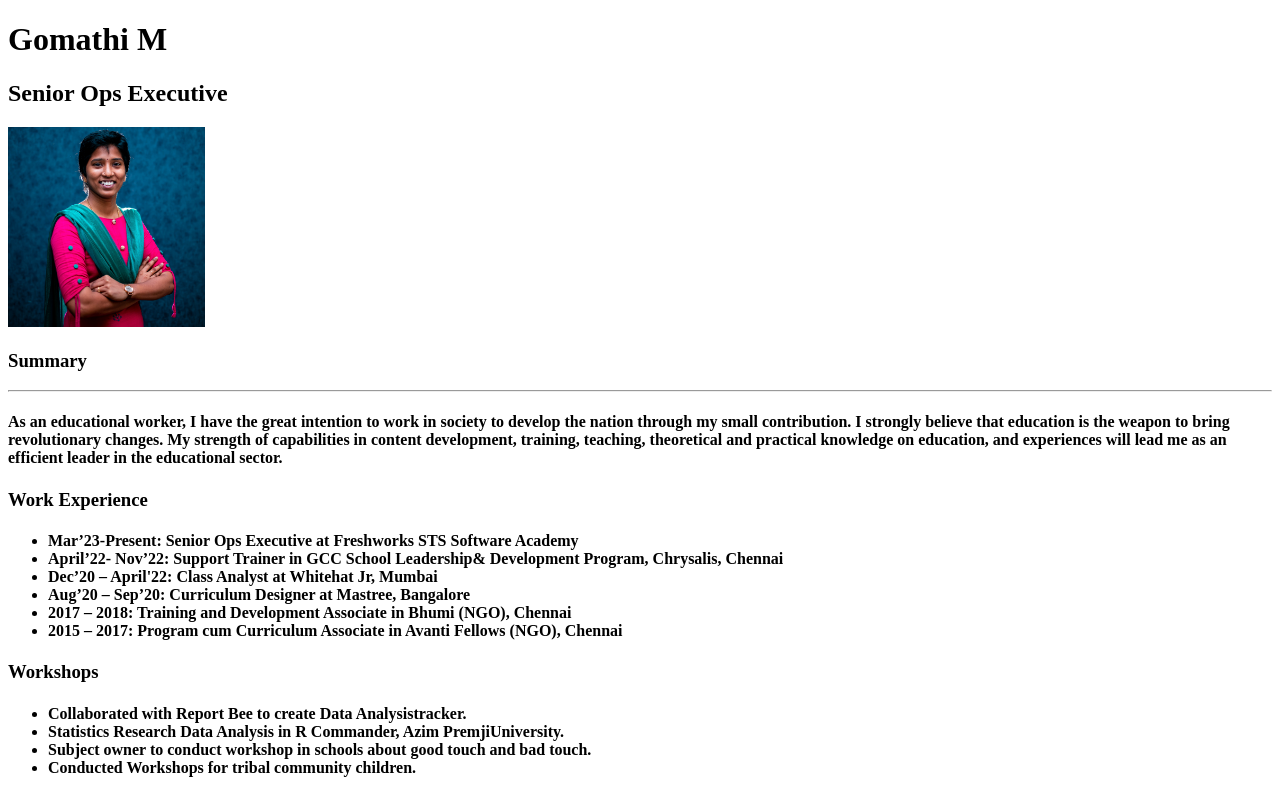
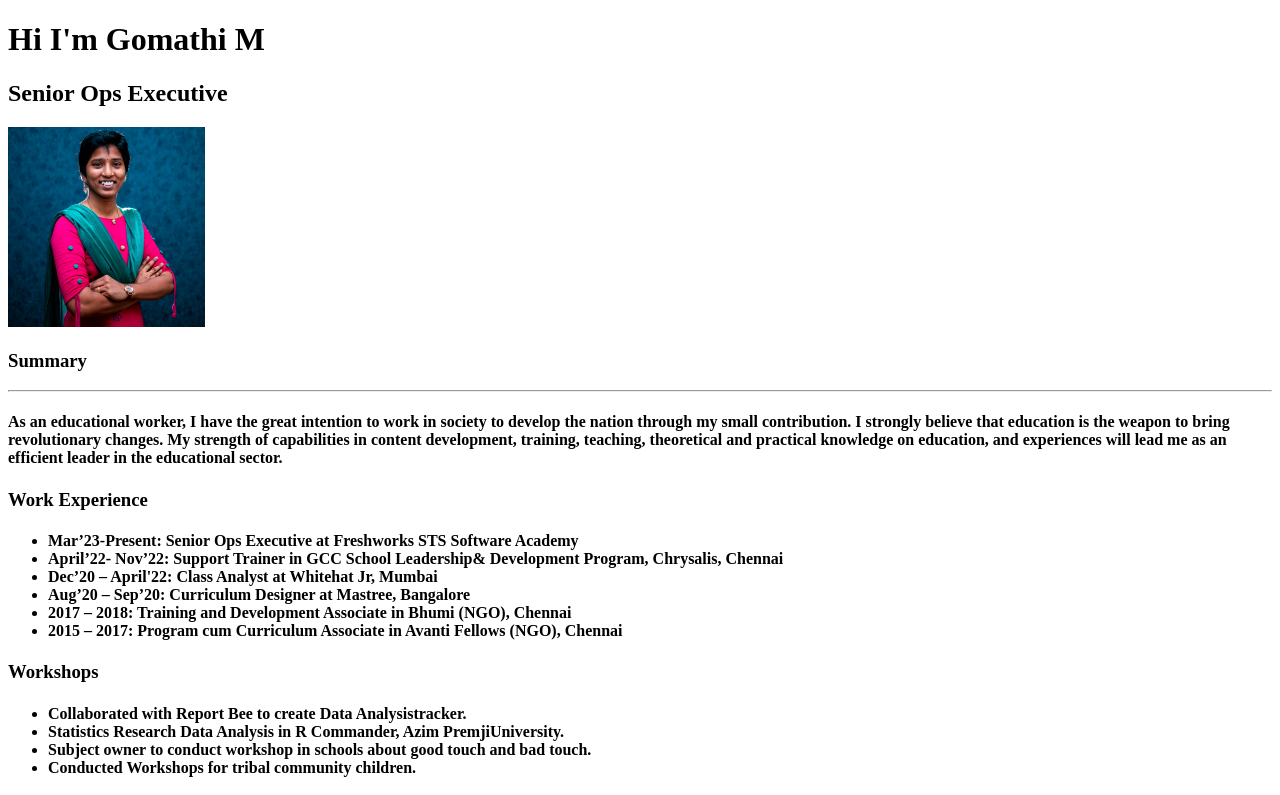
Before and after one commit to Gomathimuthu/portfolio, a plain HTML site: page Resume/index.html in a window 1280 px wide. Shown: the top 795 px of the page. Drawn offline with Linux system fonts and the light colour scheme.

Commit message:
update h1 tag

```diff
--- a/Resume/index.html
+++ b/Resume/index.html
@@ -6,7 +6,7 @@
     <title>Document</title>
 </head>
 <body>
-    <h1>Gomathi M</h1>
+    <h1>Hi I'm Gomathi M</h1>
     <h2>Senior Ops Executive</h2>
     <img src="./CIN0283.jpg" height="200" alt="Gomathi"/>
 
```
